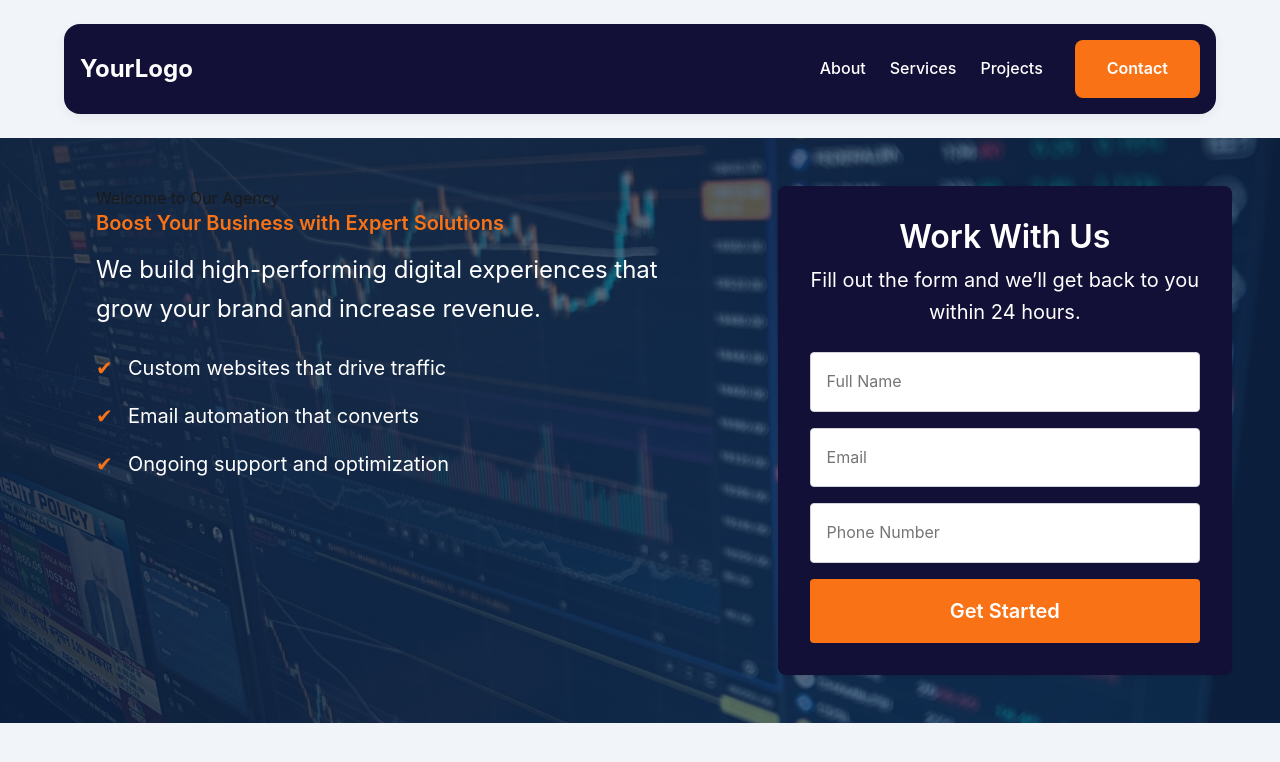
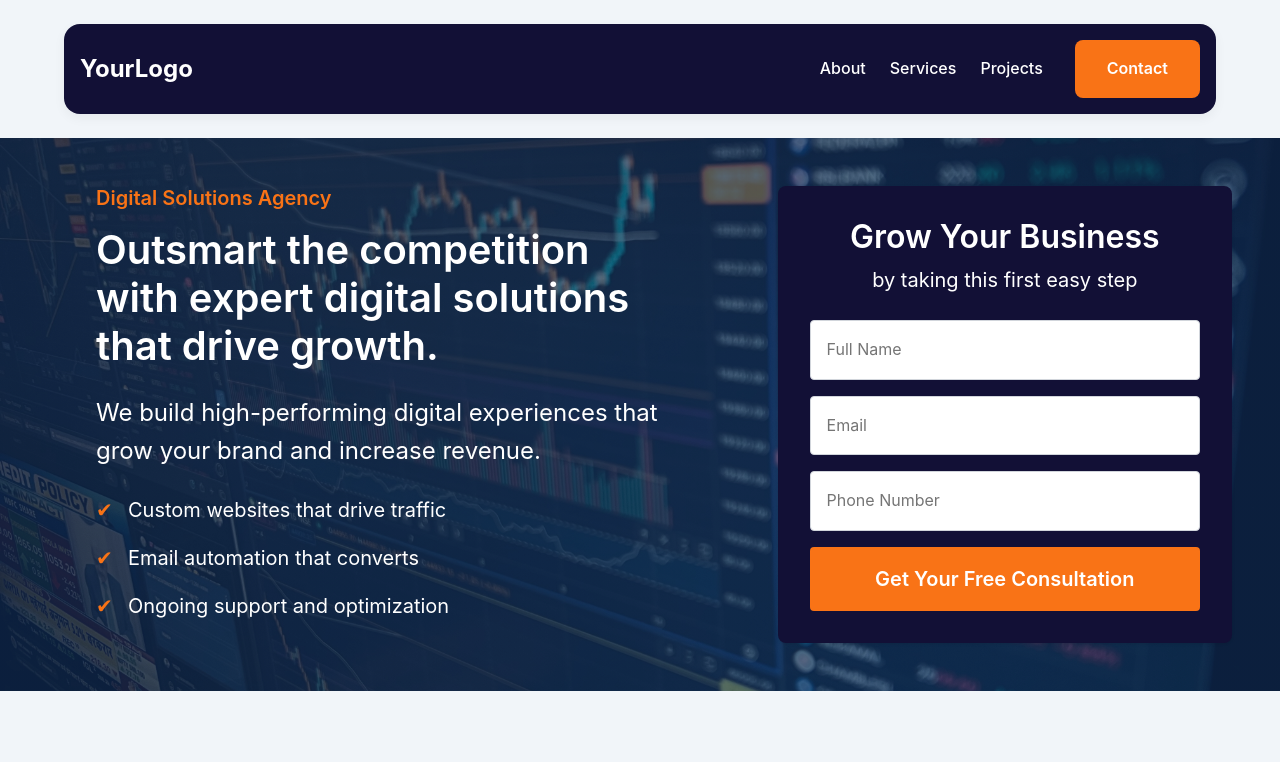
Before and after one commit to CESAR-JARAMILLO/Digital-Agency-Template, a Next.js app: page / in a window 1280 px wide. Shown: the top 762 px of the page. Built offline with nearby package versions, Linux system fonts and the light colour scheme.

Commit message:
update her

```diff
--- a/components/Hero.tsx
+++ b/components/Hero.tsx
@@ -1,12 +1,16 @@
 const Hero = () => {
   return (
     <section className="hero">
+      <div className="hero__background">
+        <div className="hero__overlay"></div>
+
         <div className="hero__container">
           <div className="hero__content">
-          <p className="hero__subheading">Welcome to Our Agency</p>
-          <h1 className="hero__title">
-            Boost Your Business with Expert Solutions
-          </h1>
+            <h1 className="hero__title">Digital Solutions Agency</h1>
+            <h2 className="hero__subtitle">
+              Outsmart the competition with expert digital solutions that drive
+              growth.
+            </h2>
             <p className="hero__description">
               We build high-performing digital experiences that grow your brand
               and increase revenue.
@@ -19,9 +23,9 @@ const Hero = () => {
           </div>
 
           <div className="hero__form-wrapper">
-          <h2 className="hero__form-title">Work With Us</h2>
+            <h2 className="hero__form-title">Grow Your Business</h2>
             <p className="hero__form-description">
-            Fill out the form and we’ll get back to you within 24 hours.
+              by taking this first easy step
             </p>
             <form className="hero__form">
               <input
@@ -36,9 +40,10 @@ const Hero = () => {
                 className="hero__input"
               />
               <button type="submit" className="hero__submit">
-              Get Started
+                Get Your Free Consultation
               </button>
             </form>
+          </div>
         </div>
       </div>
     </section>
```
Lines whose indentation alone changed are shown as unchanged.
